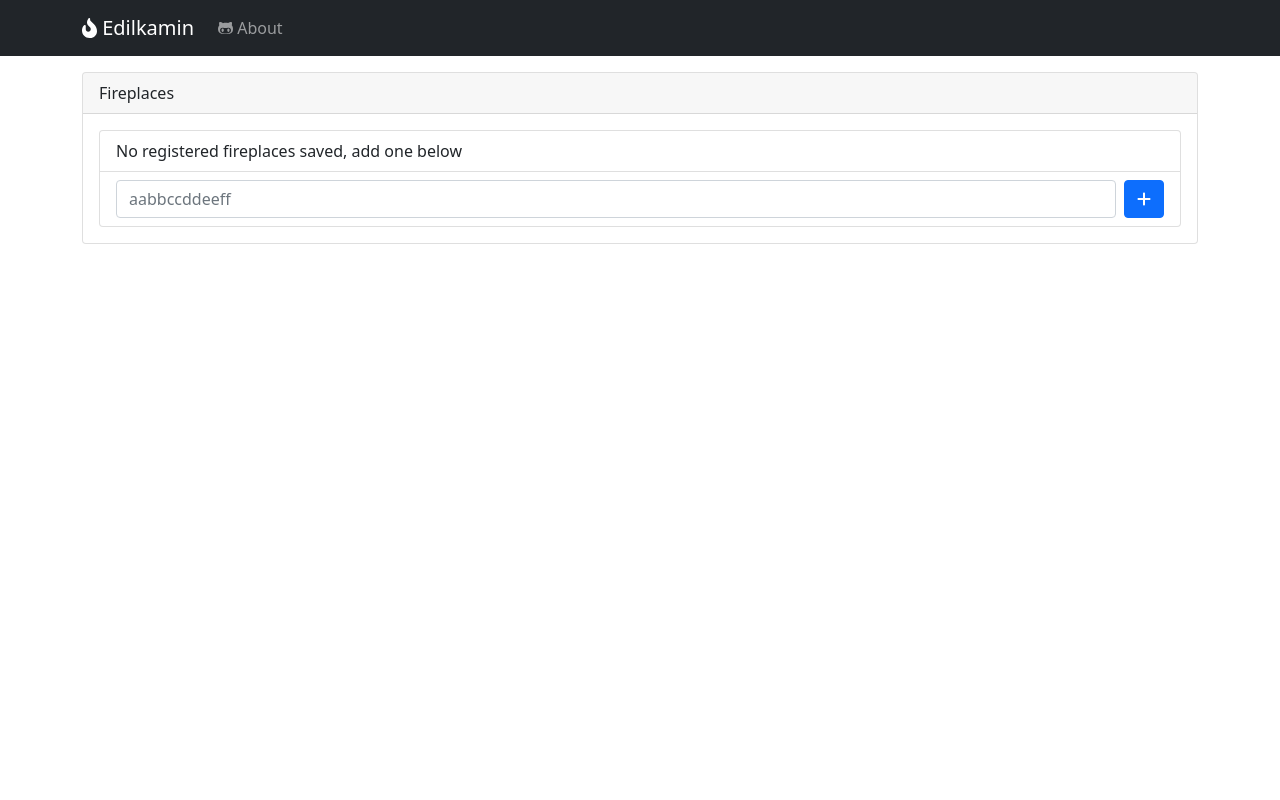
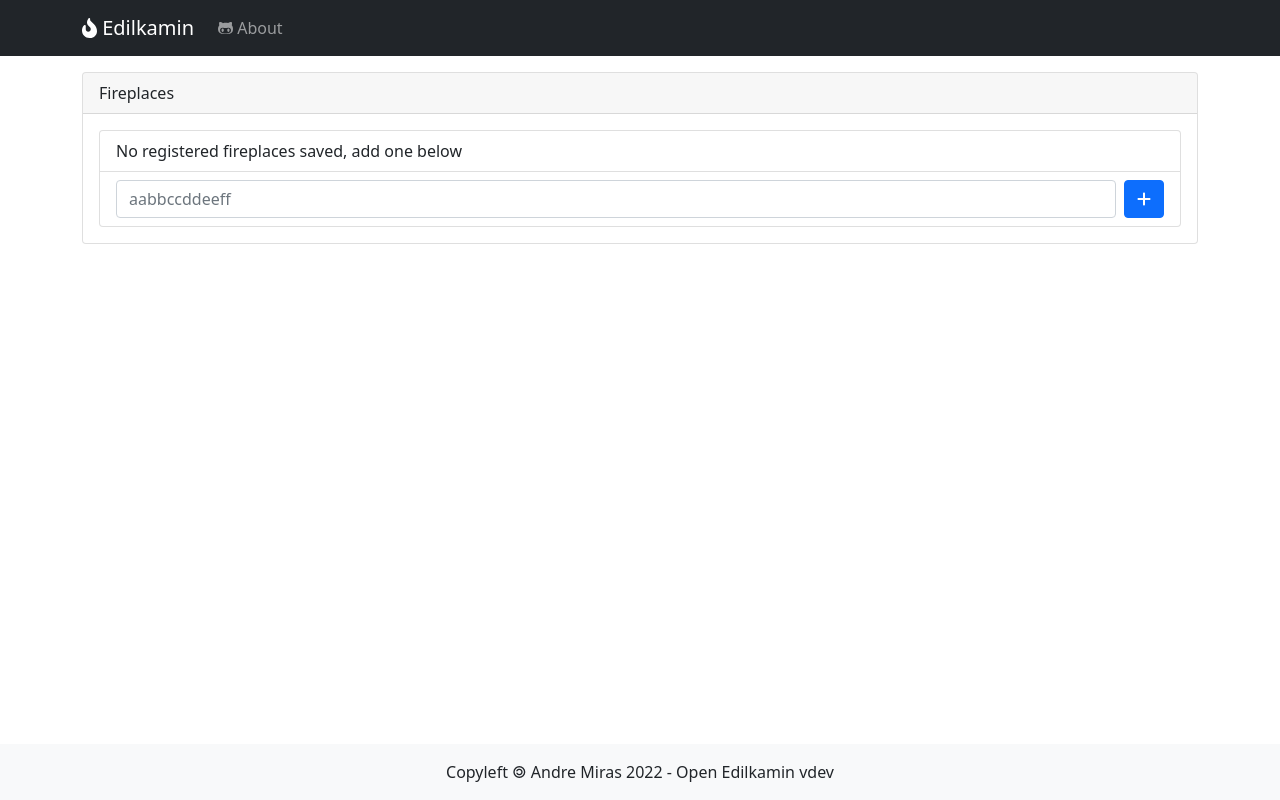
Before and after one commit to AndreMiras/edilkamin, a React (Create React App) app: page / in a window 1280 px wide. Built offline with nearby package versions, Linux system fonts and the light colour scheme.

Commit message:
:sparkles: feat: Footer with version

```diff
--- a/src/App.tsx
+++ b/src/App.tsx
@@ -3,16 +3,17 @@ import { Container } from "react-bootstrap";
 import { library } from "@fortawesome/fontawesome-svg-core";
 import { fab } from "@fortawesome/free-brands-svg-icons";
 import { fas } from "@fortawesome/free-solid-svg-icons";
+import { far } from "@fortawesome/free-regular-svg-icons";
 import Fireplace from "./components/Fireplace";
+import Footer from "./components/Footer";
 import Header from "./components/Header";
 import Home from "./components/Home";
 import "bootstrap/dist/css/bootstrap.min.css";
 
-library.add(fas, fab);
+library.add(fab, far, fas);
 
-const App = (): JSX.Element => {
-  return (
-    <div className="App">
+const App = (): JSX.Element => (
+  <div className="App d-flex flex-column min-vh-100">
     <Router>
       <Header />
       <Container className="mt-3">
@@ -21,9 +22,9 @@ const App = (): JSX.Element => {
           <Route path="fireplaces/:mac" element={<Fireplace />} />
         </Routes>
       </Container>
+      <Footer />
     </Router>
   </div>
 );
-};
 
 export default App;
--- /dev/null
+++ b/src/components/Footer.tsx
@@ -0,0 +1,15 @@
+import { FunctionComponent } from "react";
+import { Container } from "react-bootstrap";
+
+const Footer: FunctionComponent = () => (
+  <footer className="footer mt-auto py-3 bg-light">
+    <Container className="text-center">
+      <span>
+        Copyleft &#x1f12f; Andre Miras 2022 - Open Edilkamin v
+        {process.env.REACT_APP_GIT_DESCRIBE || "dev"}
+      </span>
+    </Container>
+  </footer>
+);
+
+export default Footer;
```
Also changed, not shown: 1 other file (tests, documents, lock files or other folders). Lines whose indentation alone changed are shown as unchanged.
